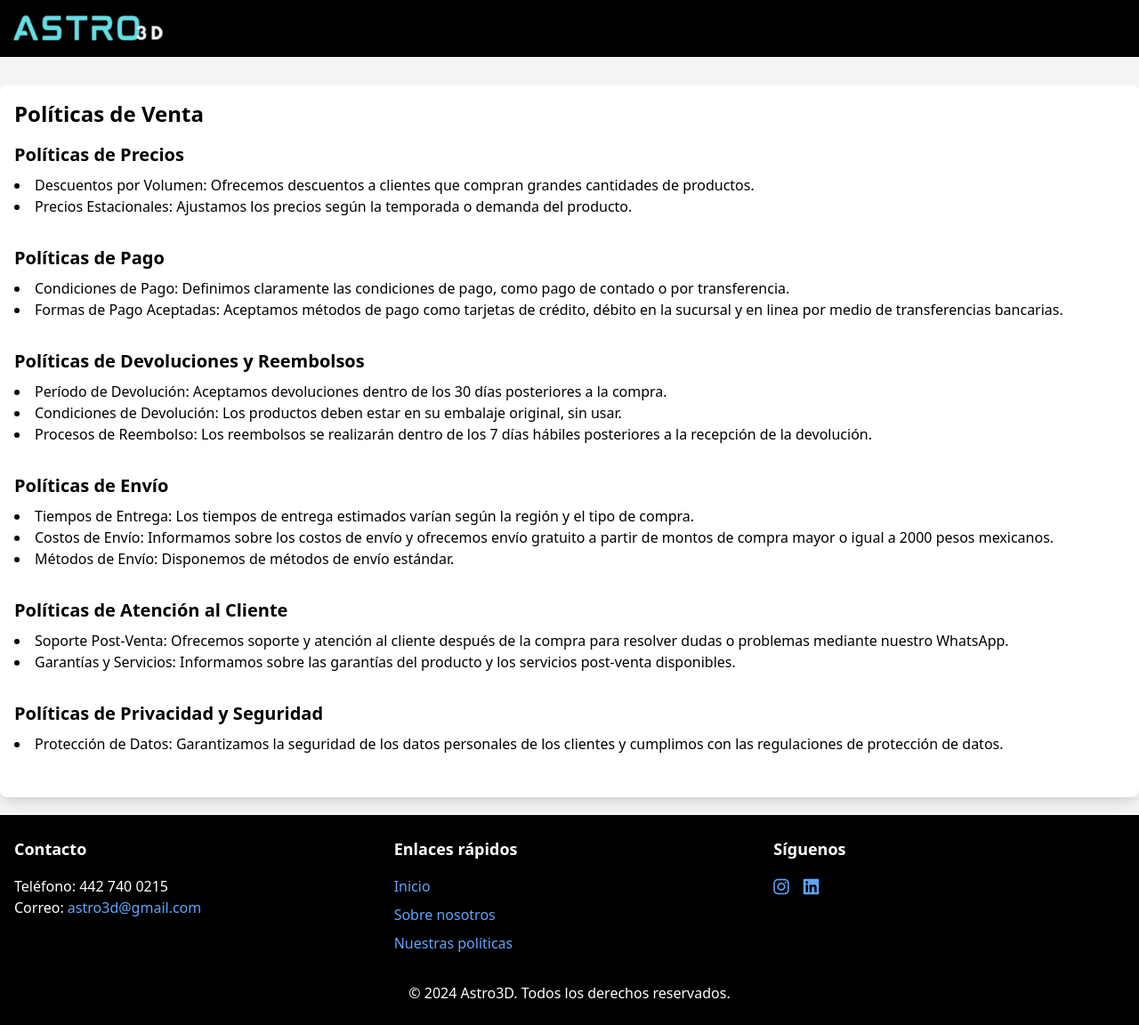
After one commit to CatySalinas/ProyectoFrameAstro, a Django app: page /politicas/ in a window 1280 px wide. The commit adds this page. Shown: the whole page at 89% size. Run offline with Django 5.2, Linux system fonts and the light colour scheme; some libraries are stand-ins or nearby versions.

Commit message:
se agregaron pantallas de jefe, politicas y se elimina la carpeta admin

```diff
--- a/myapp/templates/foot.html
+++ b/myapp/templates/foot.html
@@ -14,10 +14,10 @@
             <div>
                 <h2 class="text-lg font-bold mb-4">Enlaces rápidos</h2>
                 <ul class="space-y-2">
-                    <li><a href="#" class="text-blue-400 hover:underline">Inicio</a></li>
-                    <li><a href="#" class="text-blue-400 hover:underline">Sobre nosotros</a></li>
-                    <li><a href="#" class="text-blue-400 hover:underline">Servicios</a></li>
-                    <li><a href="#" class="text-blue-400 hover:underline">Contacto</a></li>
+                    <li><a href="http://127.0.0.1:8000/" class="text-blue-400 hover:underline">Inicio</a></li>
+                    <li><a href="http://127.0.0.1:8000/contactanos/" class="text-blue-400 hover:underline">Sobre nosotros</a></li>
+                    <li><a href="http://127.0.0.1:8000/politicas/" class="text-blue-400 hover:underline">Nuestras políticas</a></li>
+
                 </ul>
             </div>
             <div>
--- /dev/null
+++ b/myapp/templates/politicas.html
@@ -0,0 +1,73 @@
+{%load static%}
+<!DOCTYPE html>
+<html lang="es">
+<head>
+    <meta charset="UTF-8">
+    <meta name="viewport" content="width=device-width, initial-scale=1.0">
+    <title>Políticas de Venta - Empresa de Impresión 3D</title>
+    <link href="https://cdn.jsdelivr.net/npm/tailwindcss@2.2.19/dist/tailwind.min.css" rel="stylesheet">
+    <link href="https://cdnjs.cloudflare.com/ajax/libs/font-awesome/6.0.0-beta3/css/all.min.css" rel="stylesheet">
+
+</head>
+<body class="bg-gray-100 font-sans leading-normal tracking-normal">
+{% include 'header.html' %}
+
+    <main class="container mx-auto mt-8 p-4 bg-white shadow-lg rounded-lg">
+        <h2 class="text-2xl font-bold mb-4">Políticas de Venta</h2>
+
+        <section class="mb-8">
+            <h3 class="text-xl font-semibold mb-2">Políticas de Precios</h3>
+            <ul class="list-disc list-inside">
+                <li>Descuentos por Volumen: Ofrecemos descuentos a clientes que compran grandes cantidades de productos.</li>
+                <li>Precios Estacionales: Ajustamos los precios según la temporada o demanda del producto.</li>
+
+            </ul>
+        </section>
+
+        <section class="mb-8">
+            <h3 class="text-xl font-semibold mb-2">Políticas de Pago</h3>
+            <ul class="list-disc list-inside">
+                <li>Condiciones de Pago: Definimos claramente las condiciones de pago, como pago de contado o por transferencia.</li>
+                <li>Formas de Pago Aceptadas: Aceptamos métodos de pago como tarjetas de crédito, débito en la sucursal y en linea por medio de transferencias bancarias.</li>
+
+            </ul>
+        </section>
+
+        <section class="mb-8">
+            <h3 class="text-xl font-semibold mb-2">Políticas de Devoluciones y Reembolsos</h3>
+            <ul class="list-disc list-inside">
+                <li>Período de Devolución: Aceptamos devoluciones dentro de los 30 días posteriores a la compra.</li>
+                <li>Condiciones de Devolución: Los productos deben estar en su embalaje original, sin usar.</li>
+                <li>Procesos de Reembolso: Los reembolsos se realizarán dentro de los 7 días hábiles posteriores a la recepción de la devolución.</li>
+            </ul>
+        </section>
+
+        <section class="mb-8">
+            <h3 class="text-xl font-semibold mb-2">Políticas de Envío</h3>
+            <ul class="list-disc list-inside">
+                <li>Tiempos de Entrega: Los tiempos de entrega estimados varían según la región y el tipo de compra.</li>
+                <li>Costos de Envío: Informamos sobre los costos de envío y ofrecemos envío gratuito a partir de montos de compra mayor o igual a 2000 pesos mexicanos.</li>
+                <li>Métodos de Envío: Disponemos de métodos de envío estándar.</li>
+            </ul>
+        </section>
+
+        <section class="mb-8">
+            <h3 class="text-xl font-semibold mb-2">Políticas de Atención al Cliente</h3>
+            <ul class="list-disc list-inside">
+                <li>Soporte Post-Venta: Ofrecemos soporte y atención al cliente después de la compra para resolver dudas o problemas mediante nuestro WhatsApp.</li>
+                <li>Garantías y Servicios: Informamos sobre las garantías del producto y los servicios post-venta disponibles.</li>
+            </ul>
+        </section>
+
+        <section class="mb-8">
+            <h3 class="text-xl font-semibold mb-2">Políticas de Privacidad y Seguridad</h3>
+            <ul class="list-disc list-inside">
+                <li>Protección de Datos: Garantizamos la seguridad de los datos personales de los clientes y cumplimos con las regulaciones de protección de datos.</li>
+            </ul>
+        </section>
+    </main>
+
+   {% include 'foot.html' %}
+
+</body>
+</html>
--- a/myapp/urls.py
+++ b/myapp/urls.py
@@ -19,4 +19,6 @@ urlpatterns = [
     path('carShop/',views.carShop),
     path('compra',views.compra),
     path('verProducto/',views.verProducto),
+    path('jefe/',views.jefe),
+    path('politicas/',views.politicas),
 ]
--- a/myapp/views.py
+++ b/myapp/views.py
@@ -44,3 +44,7 @@ def compra(request):
     return render(request, 'compra.html')
 def verProducto(request):
     return render(request, 'verProducto.html')
+def jefe(request):
+    return render(request, 'jefe.html')
+def politicas(request):
+    return render(request, 'politicas.html')
```
Also changed, not shown: myapp/templates/admin/agregarProducto.html (deleted, +0 -101 lines), myapp/templates/jefe.html (added, +13 -0 lines), myapp/forms.py (added).
